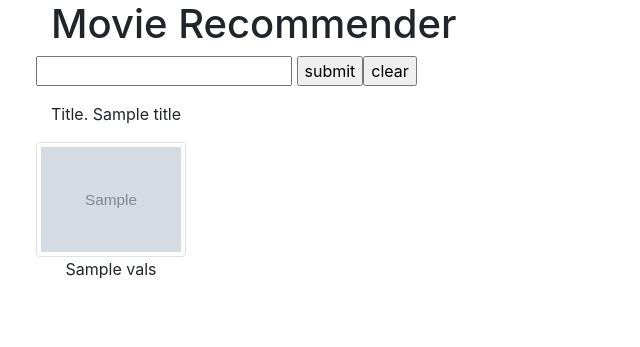
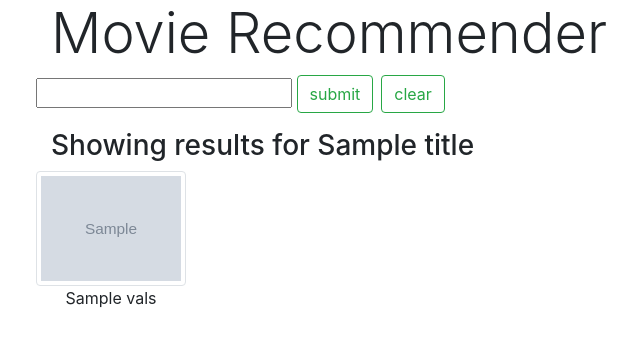
Before and after one commit to MoMus2000/Movie-Recommendation-Engine, a Flask app: template templates/index.html in a window 1280 px wide. Shown: the top 347 px of the page, without its empty margins (34-674 px from the left). Run offline with Flask 2, Linux system fonts and the light colour scheme; the template is opened without the code that fills it: most values are stand-ins (such as "Sample title", 1, 10 or a date in 2020); grey boxes marked "Sample" are stand-in pictures; parts of the project's set-up code (start-up, migrations or seed data) failed here and were passed over; some libraries are stand-ins or nearby versions.

Commit message:
Added asyncronous imaging, faster sorting & imporved UI

```diff
--- a/app.py
+++ b/app.py
@@ -21,9 +21,10 @@ def home():
 		images = get_image_pics(vals)
 		print(images)
 		test = zip(vals,images)
-		return render_template("index.html",your_list=vals,title=title,image_pics=images,test=test )
+		print(vals)
+		return render_template("index.html",your_list=vals,title=list(title)[0],image_pics=images,test=test )
 	else:
-		return render_template('index.html')
+		return render_template('index.html',title='')
 
 
 
--- a/model.py
+++ b/model.py
@@ -2,6 +2,7 @@ import joblib
 import os
 import pandas as pd
 from sklearn.metrics.pairwise import cosine_similarity
+import heapq
 
 cwd = os.getcwd()
 
@@ -17,14 +18,13 @@ def generate_top_10_values(id,model,data):
 	for index,val in enumerate(model[id]):
 		predictions.append((index,val))
 
-	predictions.sort(key = lambda x: x[1], reverse=True)
+	vals = heapq.nlargest(20,predictions,key= lambda x: x[1])
 
 	title = {data.loc[id].title}
 
 	for i in range(1,20):
-		movies.append(data.loc[predictions[i][0]].title)
+		movies.append(data.loc[vals[i][0]].title)
 
-	print(movies)
 	return movies,title
 
 
--- a/templates/index.html
+++ b/templates/index.html
@@ -10,24 +10,28 @@
         style="background-image: url('https://mdbcdn.b-cdn.net/img/new/standard/city/041.jpg');"
         ></div>
         <div class="container">
-            <h1>Movie Recommender</h1>
+            <h1 class='display-4'>Movie Recommender</h1>
         <div class="row text-center">
-       <form action="/" method='post'>
+       <form action="/" method='post' class='form-inline'>
        		<p>
        			<input type="text" name="search_query">
-                <input type="submit" value="submit" >
+                <input class='form-control mr-sm-2
+                btn-outline-success'type="submit" value="submit" >
        		</p>
       </form>
-       <form action="" method='get'>
+       <form action="/" method='get' class='form-inline'>
             <p>
-                <input type="submit" value="clear" >
+                <input class = 'form-control mr-sm-2 btn-outline-success' type="submit" value="clear" >
             </p>
       </form>
       </div>
-      <p>Title. {{ title }}</p>
+
       <!-- {% for image in image_pics %}
       <img src = "{{ image }}" width="200" height="200" />
       {% endfor %} -->
+      {% if title != '' and title != 'search result not found please try again' %}
+        <h3>Showing results for {{ title }}</h3>
+      {% endif %}
       <div class="row text-center">
       {% for vals,image in test %}
       <div class="col-xs-2">
```
Also changed, not shown: images.py (+13 -6 lines).
